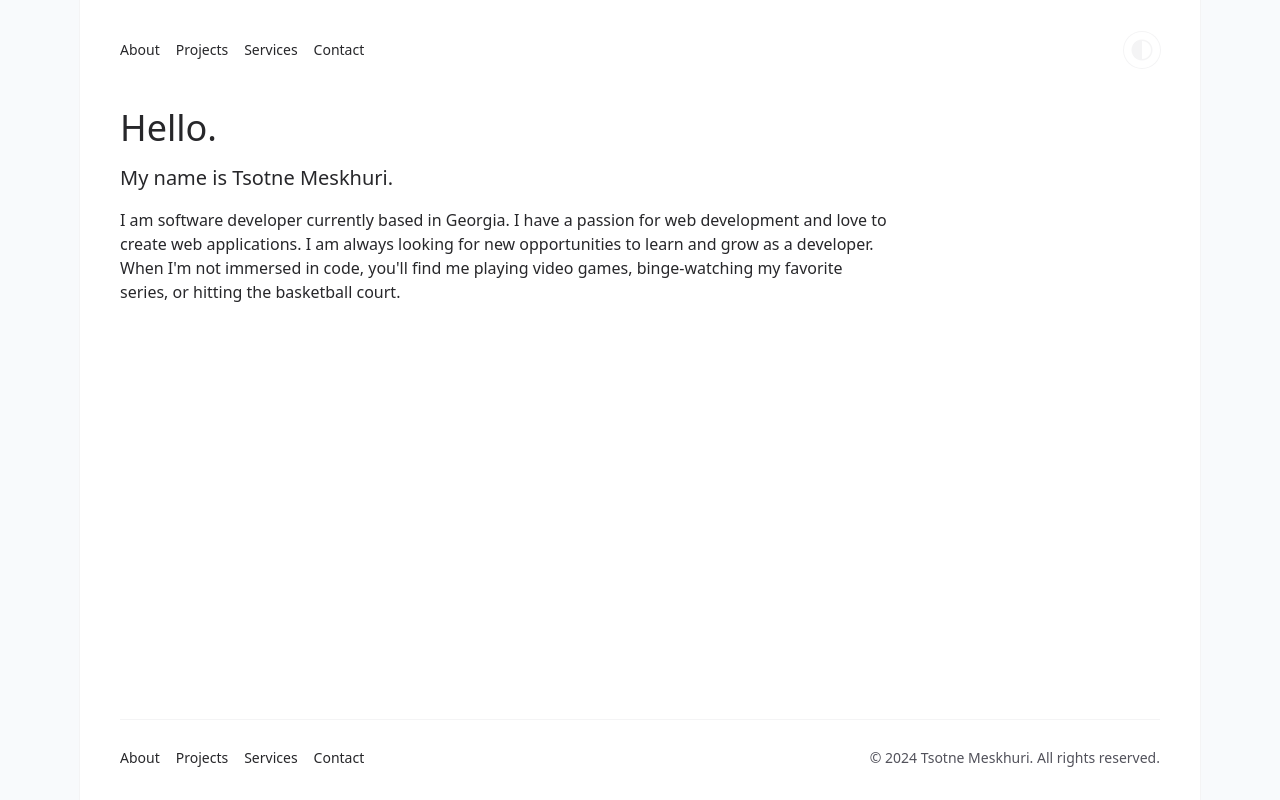
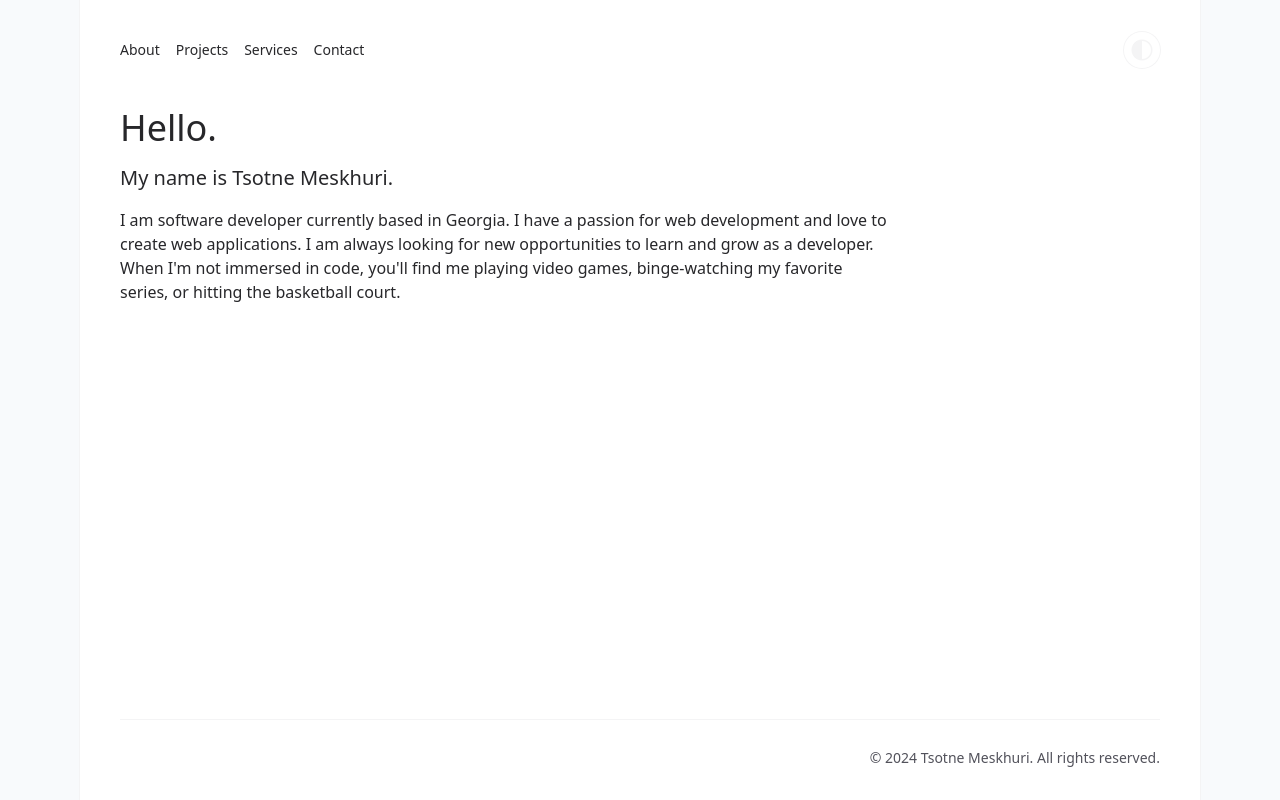
Before and after one commit to TsotMe/portfolio, a Nuxt app: page / in a window 1280 px wide. Built offline with nearby package versions, Linux system fonts and the light colour scheme.

Commit message:
Add "SocialMediaLinks" component instead of Navigation on AppFooter

```diff
--- a/components/AppFooter.vue
+++ b/components/AppFooter.vue
@@ -4,7 +4,7 @@
   <footer
     class="flex flex-col items-center gap-3 md:flex-row md:justify-between border-t border-zinc-100 dark:border-zinc-700/40 pt-7"
   >
-    <Navigation />
+    <SocialMediaLinks />
     <span class="text-sm text-zinc-600 dark:text-zinc-400 text-center"
       >© 2024 Tsotne Meskhuri. All rights reserved.</span
     >
```
